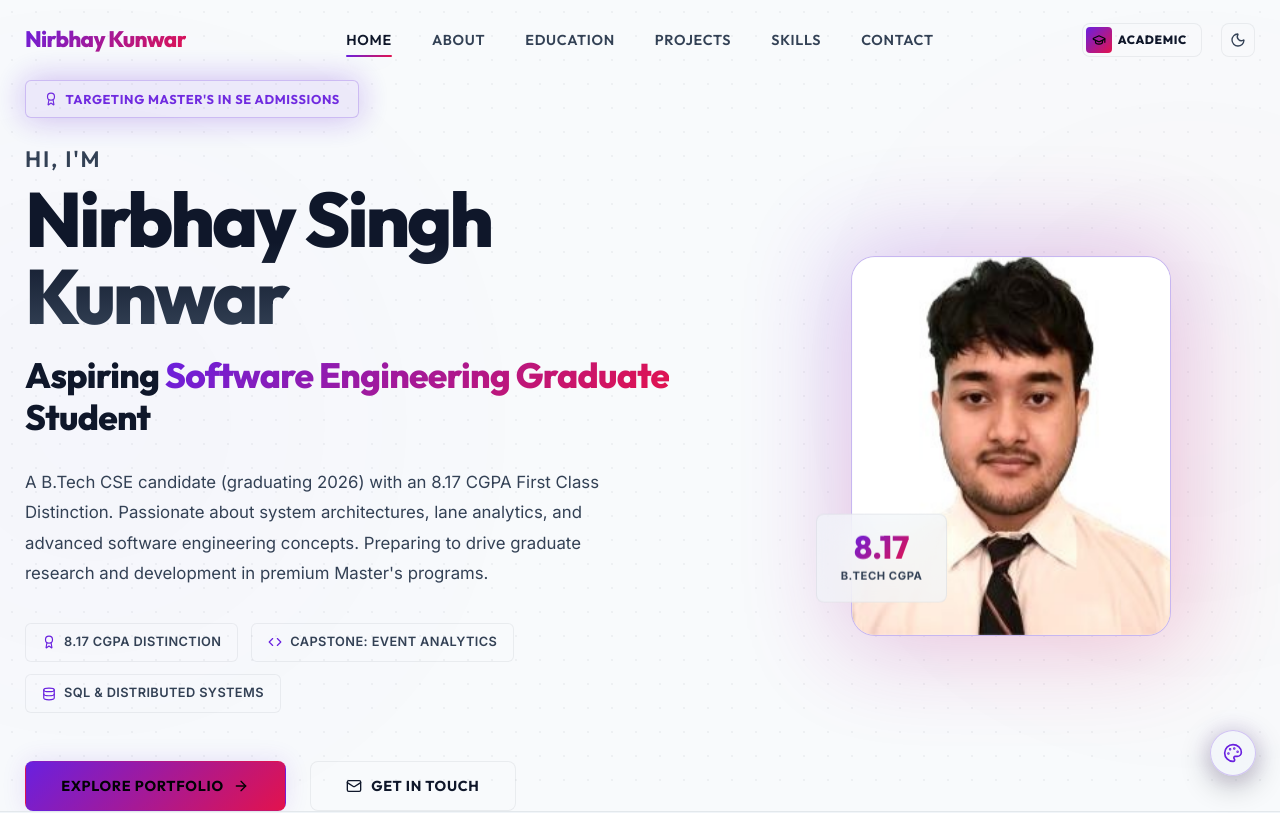
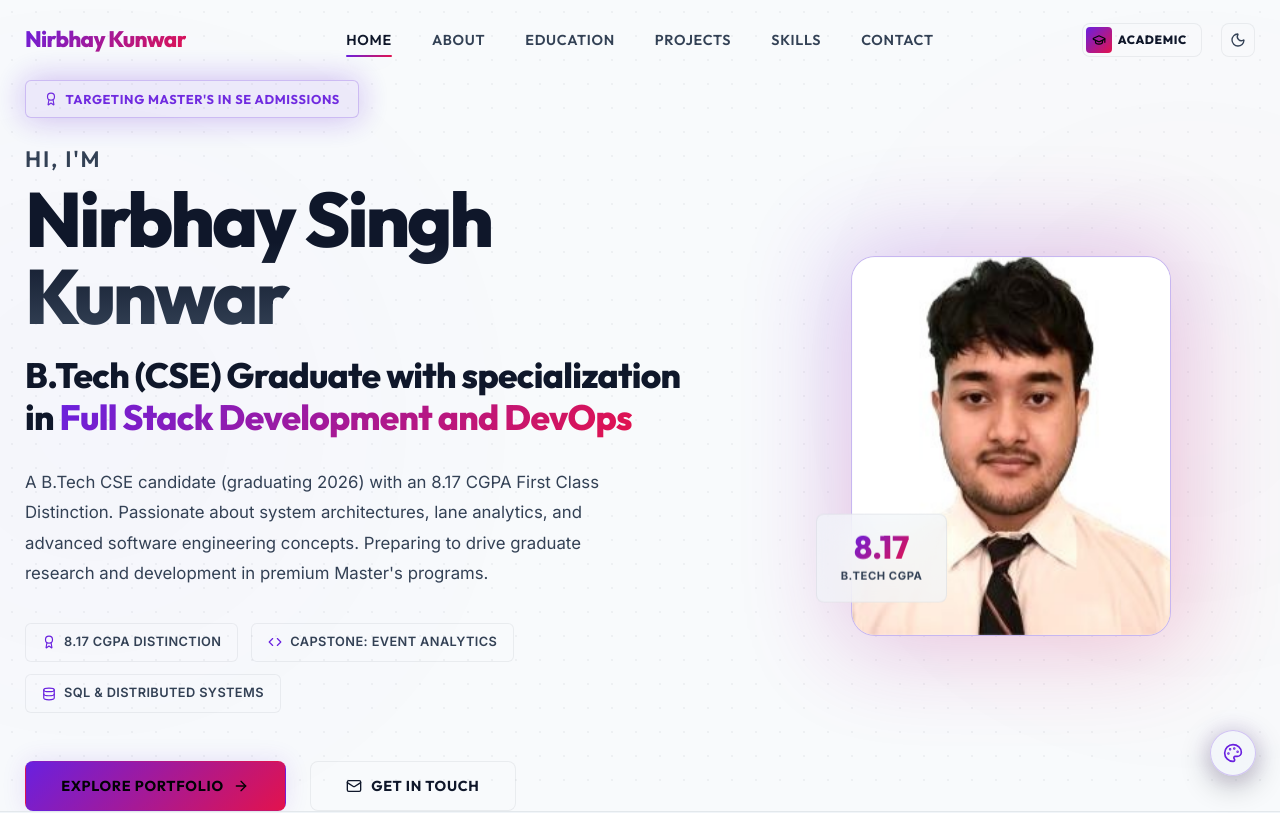
Before and after one commit to NirbhayKunwar/Portfolio, a React (Vite) app: page / in a window 1280 px wide. Shown: the top 813 px of the page. Built offline with nearby package versions, Linux system fonts and the light colour scheme.

Commit message:
Update tagline with B.Tech CSE Graduation & Specializations

```diff
--- a/src/components/Hero.jsx
+++ b/src/components/Hero.jsx
@@ -93,7 +93,7 @@ const Hero = ({ vibe }) => {
           <h2 className="hero-tagline">
             {vibe === 'academic' ? (
               <>
-                Aspiring <span className="highlight-text">Software Engineering Graduate</span> Student
+                B.Tech (CSE) Graduate with specialization in <span className="highlight-text">Full Stack Development and DevOps</span>
               </>
             ) : (
               <>
```
